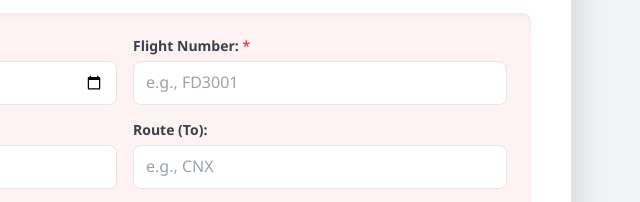
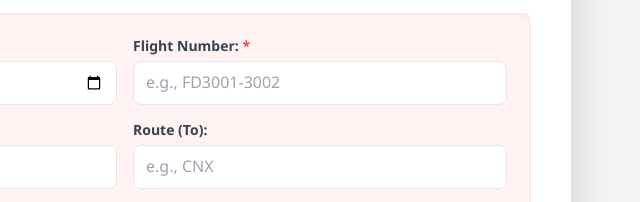
Before and after one commit to tmcforapps-sys/LOSA, a website built with Vite: page index.html in a window 1280 px wide. Shown: the part 284-486 px from the top of the page, 517-1157 px from the left. Built offline with nearby package versions, Linux system fonts and the light colour scheme; a script that the page names is missing.

Commit message:
Update index.html

```diff
--- a/index.html
+++ b/index.html
@@ -27,7 +27,7 @@
                         <div class="p-6 bg-red-50 border-l-4 border-red-500 rounded-lg shadow-inner">
                             <div class="grid grid-cols-1 sm:grid-cols-2 gap-4 text-sm">
                                 <div><label for="observationDate" class="block text-gray-700 font-bold mb-1 required-asterisk">Date of Observation:</label><input type="date" id="observationDate" name="observationDate" class="w-full px-3 py-2 border rounded-lg" required></div>
-                                <div><label for="flightNumberNew" class="block text-gray-700 font-bold mb-1 required-asterisk">Flight Number:</label><input type="text" id="flightNumberNew" name="flightNumberNew" class="w-full px-3 py-2 border rounded-lg" placeholder="e.g., FD3001" required></div>
+                                <div><label for="flightNumberNew" class="block text-gray-700 font-bold mb-1 required-asterisk">Flight Number:</label><input type="text" id="flightNumberNew" name="flightNumberNew" class="w-full px-3 py-2 border rounded-lg" placeholder="e.g., FD3001-3002" required></div>
                                 <div><label for="routeFrom" class="block text-gray-700 font-bold mb-1">Route (From):</label><input type="text" id="routeFrom" name="routeFrom" class="w-full px-3 py-2 border rounded-lg" placeholder="e.g., BKK"></div>
                                 <div><label for="routeTo" class="block text-gray-700 font-bold mb-1">Route (To):</label><input type="text" id="routeTo" name="routeTo" class="w-full px-3 py-2 border rounded-lg" placeholder="e.g., CNX"></div>
                                 <div><label for="aircraftType" class="block text-gray-700 font-bold mb-1">Aircraft Type:</label><input type="text" id="aircraftType" name="aircraftType" class="w-full px-3 py-2 border rounded-lg" placeholder="e.g., A320"></div>
```
